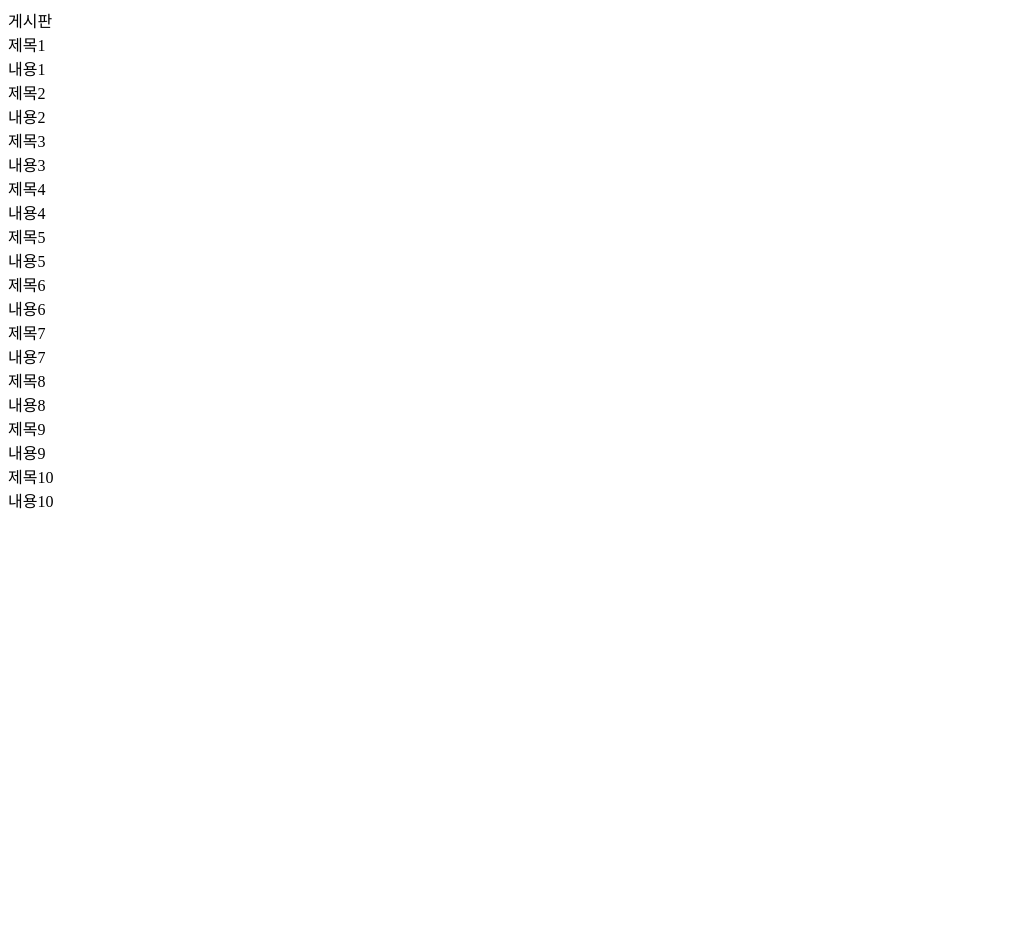
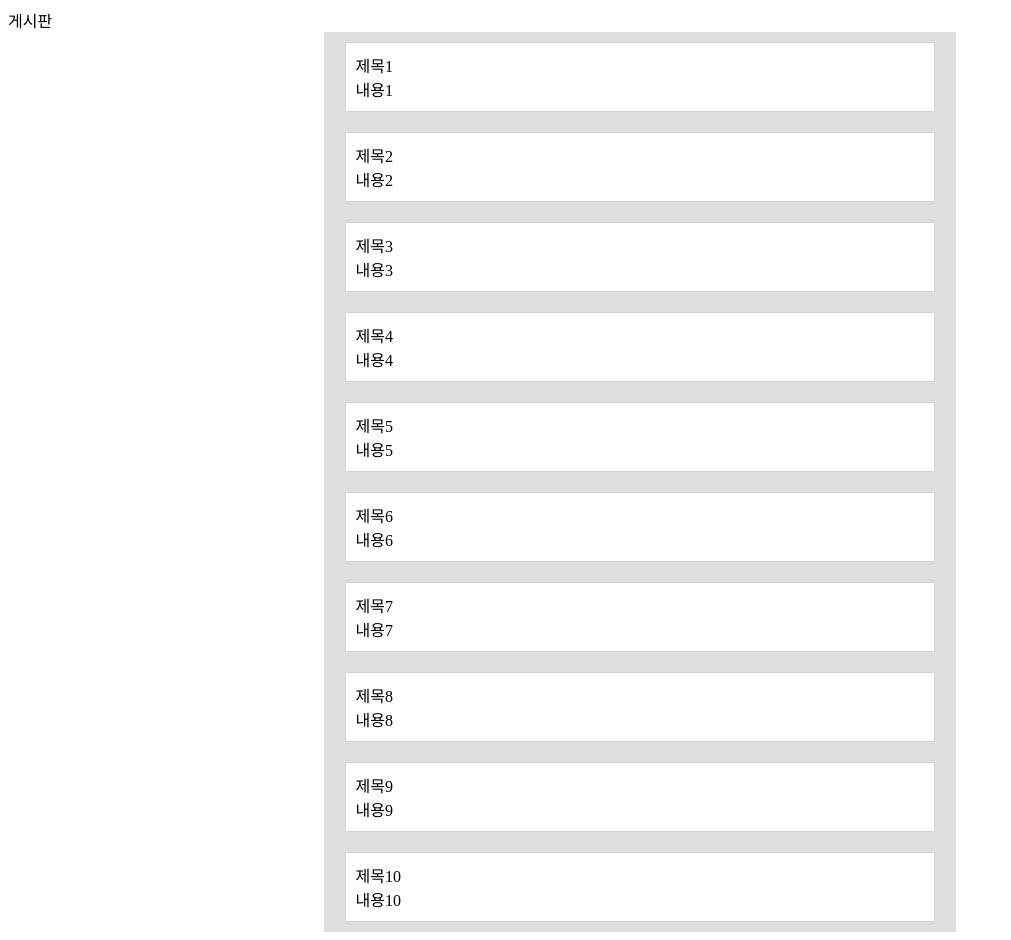
Before and after one commit to imzeze/react-intro, a React (Create React App) app: page / in a window 1280 px wide. Shown: the whole page, without its empty margins (0-1011 px from the left). Before the commit the page ends 800 px from the top, so only its background shows below. Built offline with nearby package versions, Linux system fonts and the light colour scheme.

Commit message:
BoardListItem 분리

```diff
--- a/package.json
+++ b/package.json
@@ -13,6 +13,7 @@
     "react": "^17.0.2",
     "react-dom": "^17.0.2",
     "react-scripts": "4.0.3",
+    "styled-components": "^5.2.1",
     "typescript": "^4.2.3",
     "web-vitals": "^1.1.1"
   },
@@ -39,5 +40,8 @@
       "last 1 firefox version",
       "last 1 safari version"
     ]
+  },
+  "devDependencies": {
+    "@types/styled-components": "^5.1.9"
   }
 }
--- /dev/null
+++ b/src/components/atoms/Flex.tsx
@@ -0,0 +1,16 @@
+import styled from 'styled-components'
+
+interface IFlex{
+    direction?: string
+    justify?: string
+    align?: string
+}
+
+const Flex = styled.div<IFlex>`
+    display: flex;
+    flex-direction: ${({direction}) => direction ? direction : 'row'};
+    justify-content: ${({justify}) => justify ? justify : 'center'};
+    align-items: ${({align}) => align ? align : 'center'};
+`
+
+export default Flex
--- /dev/null
+++ b/src/components/atoms/index.ts
@@ -0,0 +1 @@
+export {default as Flex} from './Flex'
--- /dev/null
+++ b/src/components/molecules/index.ts
@@ -0,0 +1 @@
+export {default as BoardListItem} from './item/BoardListItem'
--- /dev/null
+++ b/src/components/molecules/item/BoardListItem.tsx
@@ -0,0 +1,27 @@
+import React from 'react'
+import styled from 'styled-components'
+import { BoardProps } from '../../../types/models'
+import { Flex } from '../../atoms'
+
+type BoardListItemDataType = {
+    item: BoardProps
+}
+
+const BoardListItem = ({item}: BoardListItemDataType) => {
+    return (
+        <View direction='column' justify='start' align='start'>
+            <span>{item.title}</span>
+            <span>{item.contents}</span>
+        </View>
+    )
+}
+
+export default BoardListItem
+
+const View = styled(Flex)`
+    width: 90%;
+    background: white;
+    border: 1px solid #d4d4d4;
+    padding: 10px;
+    margin: 10px;
+`
--- a/src/components/organisms/list/BoardList.tsx
+++ b/src/components/organisms/list/BoardList.tsx
@@ -1,5 +1,8 @@
 import React from 'react'
+import styled from 'styled-components'
 import { BoardProps } from '../../../types/models'
+import { Flex } from '../../atoms'
+import { BoardListItem } from '../../molecules'
 
 type BoardListDataType = {
   list: BoardProps[]
@@ -7,17 +10,20 @@ type BoardListDataType = {
 
 const BoardList = ({ list }: BoardListDataType) => {
   return (
-    <div>
+    <View direction='column'>
       {list.map((item) => {
         return (
-          <div key={item.id}>
-            <div>{item.title}</div>
-            <div>{item.contents}</div>
-          </div>
+          <BoardListItem item={item} key={item.id} />
         )
       })}
-    </div>
+    </View>
   )
 }
 
 export default BoardList
+
+const View = styled(Flex)`
+  margin: 0 auto;
+  width: 50%;
+  background: #dedede;
+`
```
Also changed, not shown: 1 other file (tests, documents, lock files or other folders).
